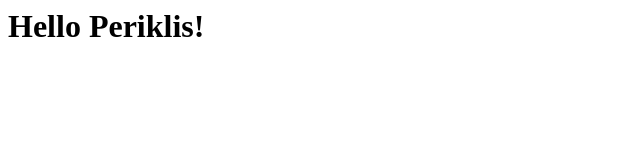
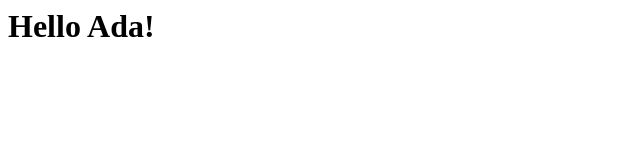
Before and after one commit to angustownsley/introductions-2, a plain HTML site: page index.html in a window 1280 px wide. Shown: the whole page, without its empty margins (0-640 px from the left). Drawn offline with Linux system fonts and the light colour scheme.

Commit message:
Updated Name to Ada

```diff
--- a/index.html
+++ b/index.html
@@ -1 +1 @@
-<h1>Hello Periklis!</h1>
+<h1>Hello Ada!</h1>
```
